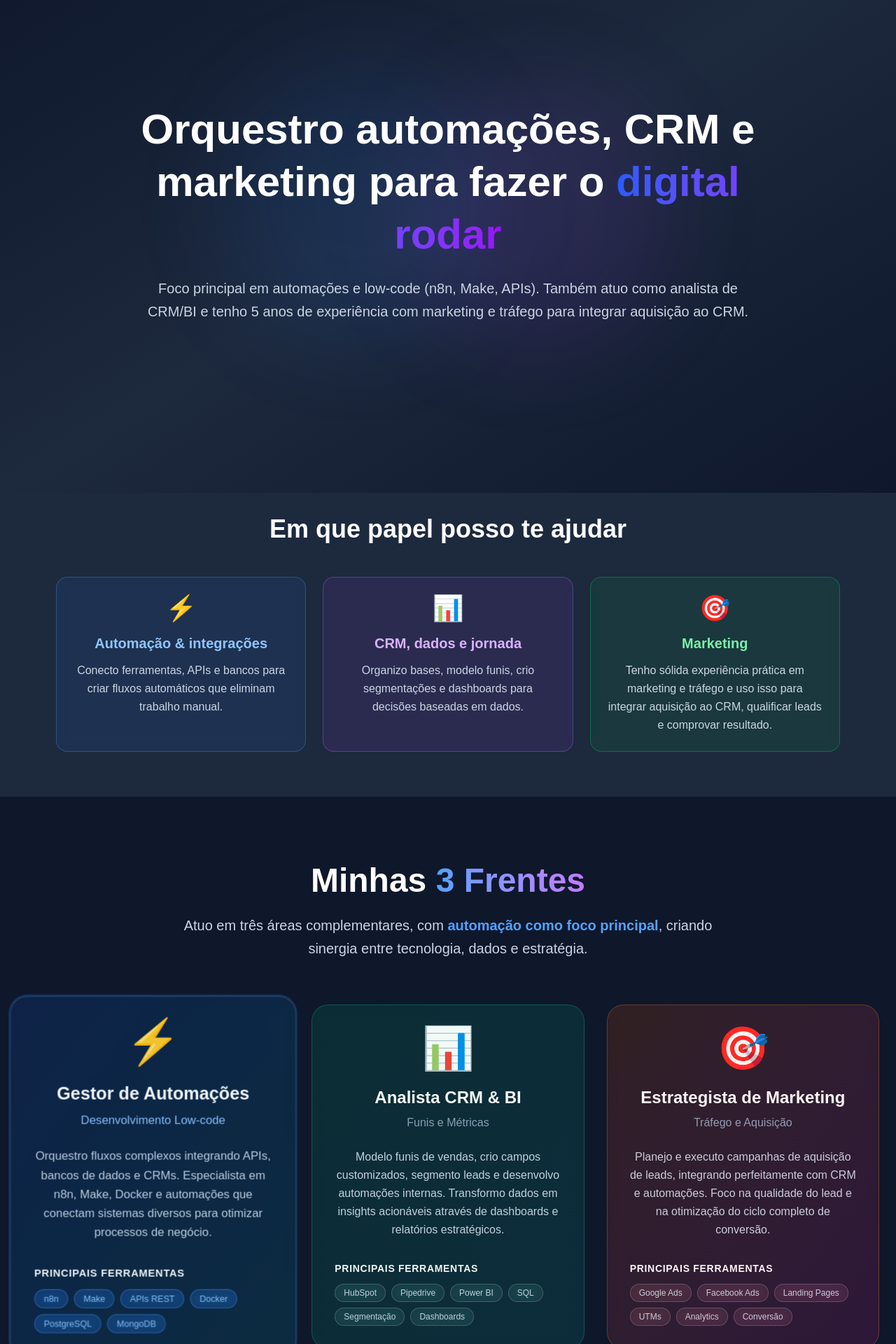
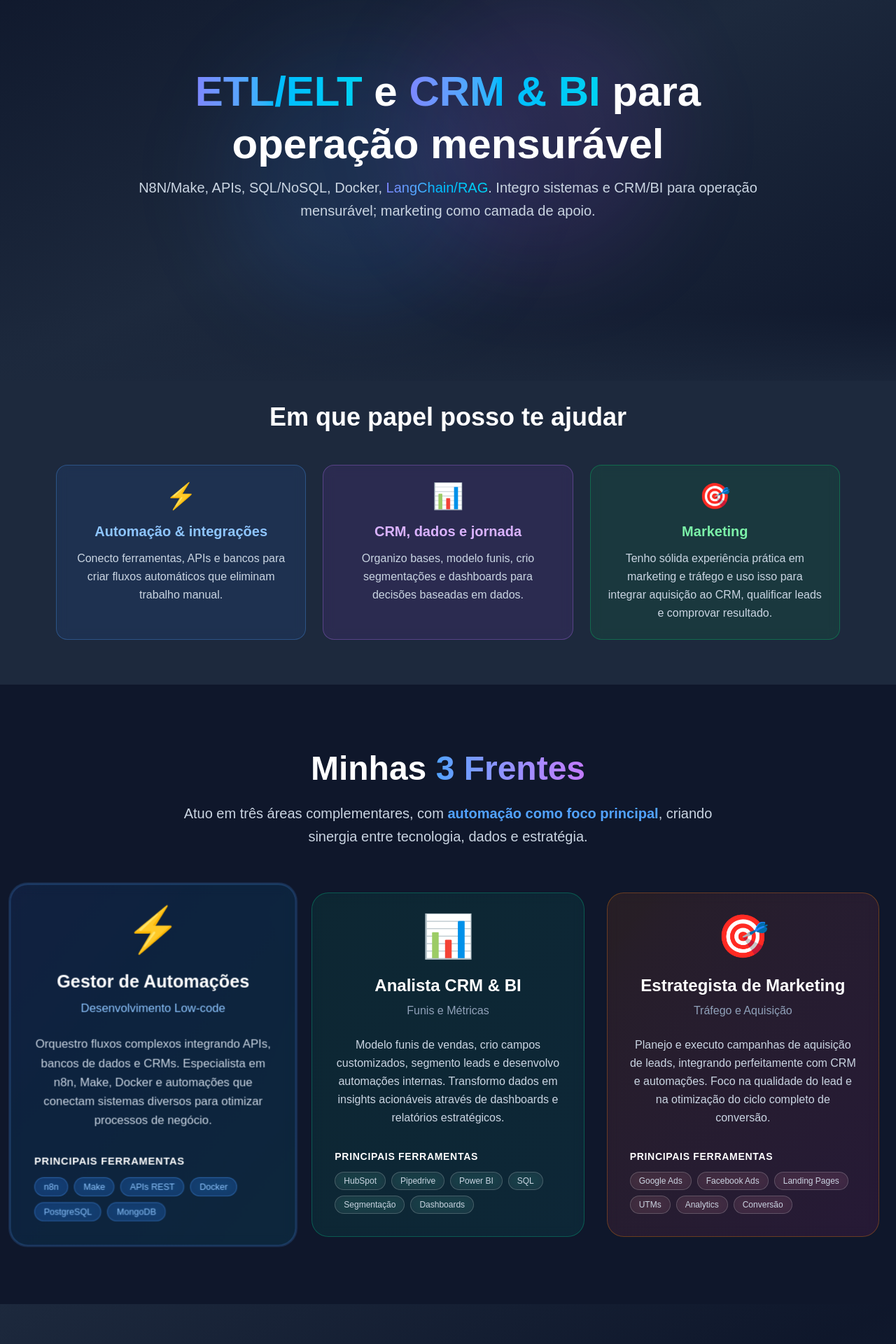
Before and after one commit to LucioMi/portifolio, a Next.js app: page / in a window 1280 px wide. Shown: the part 160-2080 px from the top of the page at 70% size. Built offline with nearby package versions, Linux system fonts and the light colour scheme.

Commit message:
Hero: títulos rotativos com destaques; remove chips/CTAs; acessibilidade e espaçamento. Cards: efeito ‘shine’ sutil e legível.

```diff
--- a/src/components/Features.tsx
+++ b/src/components/Features.tsx
@@ -84,13 +84,16 @@ const Features = () => {
               `}
             >
               {/* Card */}
-              <div className={`
-                h-full p-8 rounded-3xl backdrop-blur-sm border transition-all duration-500
-                bg-gradient-to-br ${feature.bgGradient}
-                ${feature.borderColor} ${feature.hoverBorder}
-                hover:scale-105 hover:shadow-2xl hover:shadow-white/10
-                ${feature.isPrimary ? 'ring-2 ring-blue-400/20' : ''}
-              `}>
+              <motion.div
+                className={`
+                  relative h-full p-8 rounded-3xl backdrop-blur-sm border transition-all duration-300
+                  bg-gradient-to-br ${feature.bgGradient}
+                  ${feature.borderColor} ${feature.hoverBorder}
+                  ${feature.isPrimary ? 'ring-2 ring-blue-400/20' : ''}
+                `}
+                whileHover={{ scale: 1.01 }}
+                transition={{ type: 'tween', duration: 0.2 }}
+              >
 
 
                 {/* Icon */}
@@ -137,12 +140,14 @@ const Features = () => {
                   </div>
                 </div>
 
-                {/* Hover Effect */}
-                <div className={`
-                  absolute inset-0 rounded-3xl opacity-0 group-hover:opacity-100 transition-opacity duration-500
-                  bg-gradient-to-br ${feature.gradient} opacity-5
-                `}></div>
-              </div>
+                {/* Hover Shine Effect (novo e não intrusivo) */}
+                <motion.div
+                  className="pointer-events-none absolute top-0 left-[-20%] h-full w-1/3 rounded-3xl bg-gradient-to-r from-transparent via-white/12 to-transparent mix-blend-screen"
+                  initial={{ opacity: 0, x: -120 }}
+                  whileHover={{ opacity: 1, x: 520 }}
+                  transition={{ type: 'tween', duration: 0.8, ease: 'easeOut' }}
+                />
+              </motion.div>
             </motion.div>
           ))}
         </div>
--- a/src/components/Hero.tsx
+++ b/src/components/Hero.tsx
@@ -1,48 +1,147 @@
 'use client'
 
-import { motion } from 'framer-motion'
+import { AnimatePresence, motion, useReducedMotion } from 'framer-motion'
+import { useEffect, useMemo, useRef, useState } from 'react'
 
 export default function Hero() {
+  const titles = useMemo(
+    () => [
+      // Editar títulos e ordem aqui
+      'Desenvolvedor & Arquiteto de Automação',
+      'Agentes, Automações e CRM em Produção',
+      'ETL/ELT e CRM & BI para operação mensurável',
+      'Arquitetura de automações orientada a dados',
+      'Fluxos low-code + código sob medida'
+    ],
+    []
+  )
+
+
+  const subtitle = 'N8N/Make, APIs, SQL/NoSQL, Docker, LangChain/RAG. Integro sistemas e CRM/BI para operação mensurável; marketing como camada de apoio.'
+
+  const prefersReduced = useReducedMotion()
+  const [index, setIndex] = useState(0)
+  const [paused, setPaused] = useState(false)
+  const intervalRef = useRef<number | null>(null)
+
+  // Editar intervalo de rotação (~2.8s)
+  useEffect(() => {
+    if (prefersReduced) return
+    if (intervalRef.current) window.clearInterval(intervalRef.current)
+    intervalRef.current = window.setInterval(() => {
+      if (!paused) {
+        setIndex(prev => (prev + 1) % titles.length)
+      }
+    }, 2800)
+    return () => {
+      if (intervalRef.current) window.clearInterval(intervalRef.current)
+    }
+  }, [prefersReduced, paused, titles.length])
+
+  // Destaque sutil (usar no máximo 2–3 spans por título)
+  const highlight = 'bg-gradient-to-r from-indigo-400 via-sky-400 to-cyan-400 bg-clip-text text-transparent'
+
+  // Render do título com spans destacados
+  const renderTitle = (i: number) => {
+    switch (i) {
+      case 0:
+        return (
+          <>
+            Desenvolvedor & <span className={highlight}>Arquiteto</span> de <span className={highlight}>Automação</span>
+          </>
+        )
+      case 1:
+        return (
+          <>
+            Agentes, <span className={highlight}>Automações</span> e <span className={highlight}>CRM</span> em Produção
+          </>
+        )
+      case 2:
+        return (
+          <>
+            <span className={highlight}>ETL/ELT</span> e <span className={highlight}>CRM & BI</span> para operação mensurável
+          </>
+        )
+      case 3:
+        return (
+          <>
+            <span className={highlight}>Arquitetura</span> de automações orientada a <span className={highlight}>dados</span>
+          </>
+        )
+      case 4:
+        return (
+          <>
+            Fluxos <span className={highlight}>low-code</span> + <span className={highlight}>código</span> sob medida
+          </>
+        )
+      default:
+        return titles[i]
+    }
+  }
+
   return (
-    <section className="min-h-screen flex items-center justify-center bg-gradient-to-br from-slate-900 via-slate-800 to-slate-900 px-4 relative overflow-hidden">
+    <section className="min-h-[80vh] flex items-center justify-center bg-gradient-to-br from-slate-900 via-slate-800 to-slate-900 px-4 relative overflow-hidden">
       {/* Background Effects */}
       <div className="absolute inset-0 bg-[radial-gradient(ellipse_at_center,_var(--tw-gradient-stops))] from-blue-900/20 via-transparent to-transparent"></div>
       <div className="absolute top-1/4 left-1/4 w-96 h-96 bg-blue-500/10 rounded-full blur-3xl"></div>
       <div className="absolute bottom-1/4 right-1/4 w-96 h-96 bg-purple-500/10 rounded-full blur-3xl"></div>
 
       <div className="max-w-4xl mx-auto text-center relative z-10">
+        {/* H1 semântico estático (acessibilidade) */}
+        <h1 className="sr-only">{titles[0]}</h1>
+
         <motion.div
           initial={{ opacity: 0, y: 20 }}
           animate={{ opacity: 1, y: 0 }}
           transition={{ duration: 0.8 }}
-          className="space-y-6"
+          className="space-y-8 md:space-y-12"
         >
-          {/* Título Principal */}
-          <motion.h1
-            initial={{ opacity: 0, y: 20 }}
+          {/* Título Rotativo Visual */}
+          <div
+            aria-live="polite"
+            onMouseEnter={() => setPaused(true)}
+            onMouseLeave={() => setPaused(false)}
+            className="relative h-[3.4rem] md:h-[4.6rem]"
+          >
+            {prefersReduced ? (
+              <div className="text-4xl md:text-6xl font-bold text-white leading-tight">
+                {/* Título estático quando reduzida a animação */}
+                {renderTitle(0)}
+              </div>
+            ) : (
+              <AnimatePresence mode="popLayout" initial={false}>
+                <motion.div
+                  key={`${index}-${titles[index]}`}
+                  initial={{ opacity: 0, y: 16 }}
+                  animate={{ opacity: 1, y: 0 }}
+                  exit={{ opacity: 0, y: -16 }}
+                  transition={{ duration: 0.5, ease: 'easeOut' }}
+                  className="absolute inset-0 flex items-center justify-center"
+                >
+                  <span className="text-4xl md:text-6xl font-bold text-white leading-tight">
+                    {renderTitle(index)}
+                  </span>
+                </motion.div>
+              </AnimatePresence>
+            )}
+          </div>
+
+          {/* Subtítulo fixo */}
+          <motion.p
+            initial={{ opacity: 0, y: 12 }}
             animate={{ opacity: 1, y: 0 }}
-            transition={{ delay: 0.2, duration: 0.8 }}
-            className="text-4xl md:text-6xl font-bold text-white leading-tight"
-          >
-            Orquestro automações, CRM e marketing para fazer o
-            <span className="bg-gradient-to-r from-blue-600 to-purple-600 bg-clip-text text-transparent">
-              {" "}digital rodar
-            </span>
-          </motion.h1>
-
-          {/* Subtítulo */}
-          <motion.p
-            initial={{ opacity: 0, y: 20 }}
-            animate={{ opacity: 1, y: 0 }}
-            transition={{ delay: 0.4, duration: 0.8 }}
+            transition={{ delay: 0.2, duration: 0.6 }}
             className="text-lg md:text-xl text-slate-300 max-w-4xl mx-auto leading-relaxed"
           >
-            Foco principal em automações e low-code (n8n, Make, APIs). Também atuo como analista de CRM/BI e tenho 5 anos de experiência com marketing e tráfego para integrar aquisição ao CRM.
+            {/* Subtítulo com 1 destaque máximo */}
+            N8N/Make, APIs, SQL/NoSQL, Docker, <span className={highlight}>LangChain/RAG</span>. Integro sistemas e CRM/BI para operação mensurável; marketing como camada de apoio.
           </motion.p>
 
 
         </motion.div>
       </div>
+      {/* Bottom fade to blend into Roles */}
+      <div className="pointer-events-none absolute bottom-0 inset-x-0 h-24 bg-gradient-to-b from-transparent to-slate-800/80" />
     </section>
   )
 }
--- a/src/components/Skills.tsx
+++ b/src/components/Skills.tsx
@@ -93,8 +93,7 @@ const Skills = () => {
             </span>
           </h2>
           <p className="text-xl text-slate-300 max-w-3xl mx-auto leading-relaxed">
-            Venho do marketing e tráfego (5 anos), então sei conversar com a área e integrar leads à operação.
-            Hoje meu foco é montar a <strong className="text-blue-400">máquina</strong>, não só a campanha.
+            Construo e opero automações e integrações; organizo CRM & BI para decisão. Marketing entra como apoio para conectar aquisição ao pipeline.
           </p>
         </motion.div>
 
```
